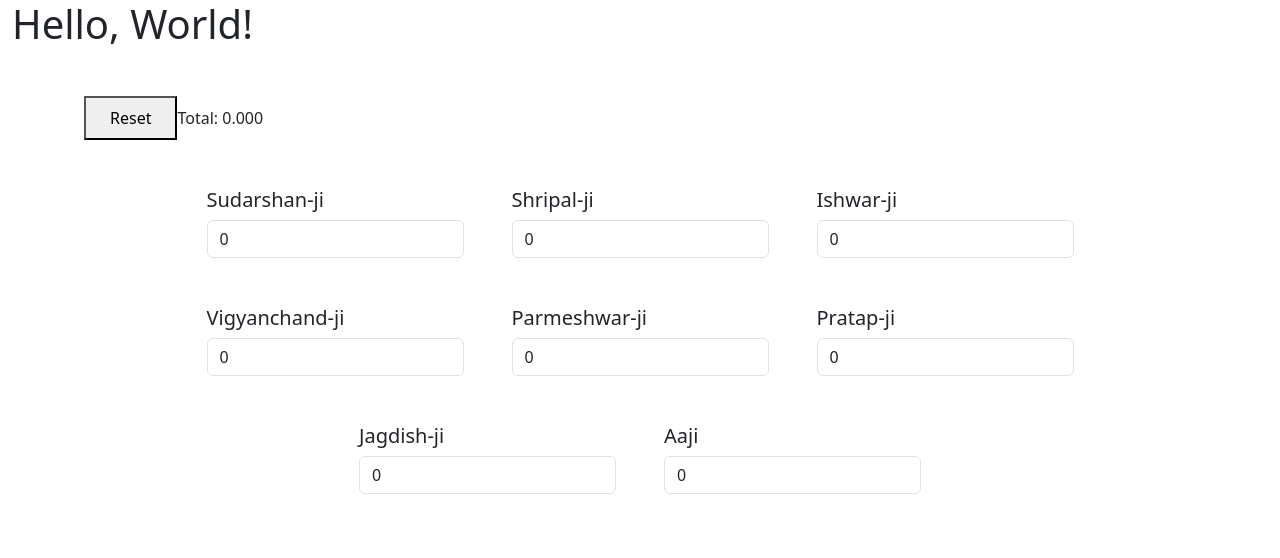
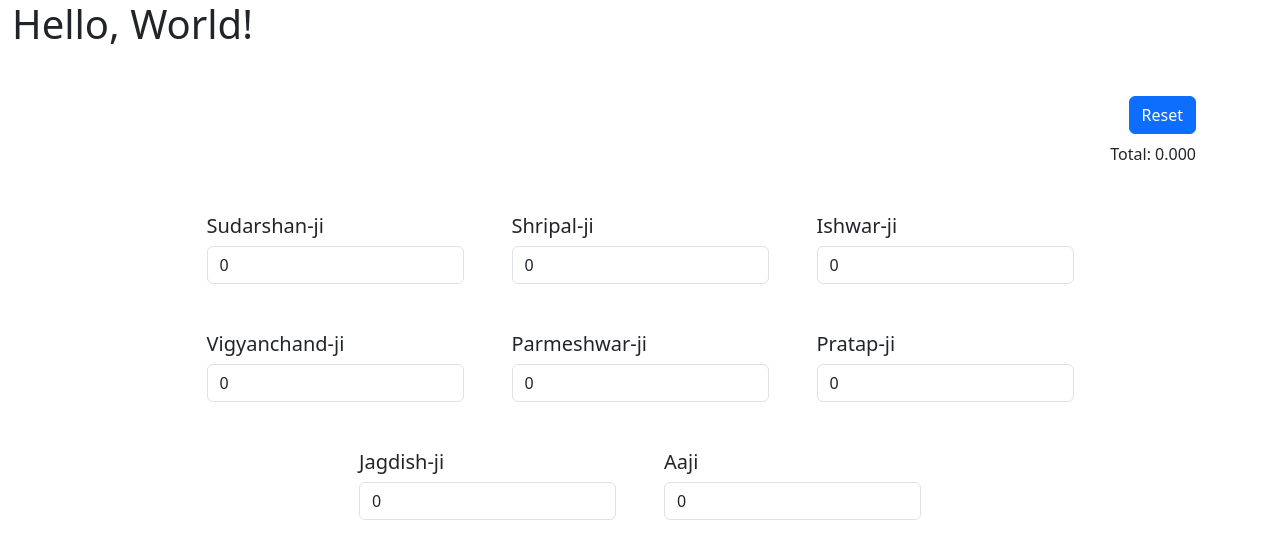
Before and after one commit to zarir-engineer/partition-tree-app, a Next.js app: page / in a window 1280 px wide. Shown: the top 558 px of the page. Built offline with nearby package versions, Linux system fonts and the light colour scheme.

Commit message:
Update CloudSpinnerGrid.tsx

```diff
--- a/components/CloudSpinnerGrid.tsx
+++ b/components/CloudSpinnerGrid.tsx
@@ -48,13 +48,15 @@ const CloudSpinnerGrid = () => {
       )}
 
       <div className="p-4">
-            <div className="flex justify-between items-center mb-4">
+        <div className="d-flex justify-content-end mb-2">
           <button
-                className="px-4 py-2 bg-gray-300 rounded-lg"
+            className="btn btn-primary"
             onClick={handleReset}
           >
             Reset
           </button>
+        </div>
+        <div className="d-flex justify-content-end mb-4">
           <span className="text-lg font-bold">Total: {total}</span>
         </div>
         <div className="container-fluid">
```
Lines whose indentation alone changed are shown as unchanged.
